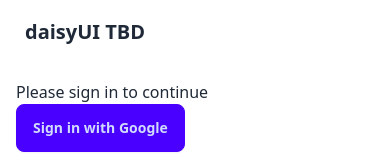
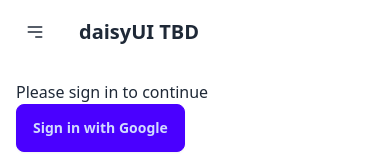
Before and after one commit to DhihanA/react-surveyor, a Next.js app: page / in a window 390 px wide. Shown: the top 160 px of the page. Built offline with nearby package versions, Linux system fonts and the light colour scheme; no server answers.

Commit message:
updated navbar to dynamically dep. on screen width

```diff
--- a/src/components/NavbarComponent.jsx
+++ b/src/components/NavbarComponent.jsx
@@ -1,3 +1,4 @@
+import { useState, useEffect } from "react";
 import Link from "next/link";
 import { useAuthState } from "react-firebase-hooks/auth";
 import { auth } from '@/firebase.js';
@@ -5,6 +6,30 @@
 
 export default function Navbar() {
     const [user, loading, error] = useAuthState(auth);
+    const [screenWidth, setScreenWidth] = useState(0);
+    // const [screenHeight, setScreenHeight] = useState(window.innerHeight);
+    // console.log(screenWidth);
+    // console.log('ahi was here');
+
+    useEffect(() => {
+      // need this check otherwise nextjs messes it up due to SSR
+      if (typeof window !== "undefined") {
+        const handleResize = () => setScreenWidth(window.innerWidth);
+        window.addEventListener('resize', handleResize);
+
+        // needed for cleanup, honestly wish I understood why this was needed
+        return () => window.removeEventListener('resize', handleResize);
+      }
+    }, []);
+
+    // https://medium.com/@malikhamzav/how-to-close-daisyui-dropdown-on-click-ea65c5749410
+    // need it to unfocus the dropdown element after clicking it
+    const handleClick = () => {
+      const elem = document.activeElement;
+      if (elem) {
+        elem?.blur();
+      }
+    };
 
     if (loading) {
         return (
@@ -24,7 +49,35 @@
       <>
         <div className="navbar bg-base-100">
             <div className="navbar-start">
-                <a className="btn btn-ghost text-xl">daisyUI TBD</a>
+              {screenWidth >= 1024 ? (
+                undefined
+              ) : (
+                // nabbed this from prev proj
+                <div className="dropdown">
+                  {/* <div tabIndex={0} role="button" className="btn m-1">Click</div> */}
+                  <label tabIndex="0" className="btn btn-ghost lg:hidden">
+                    <svg
+                      xmlns="http://www.w3.org/2000/svg"
+                      className="h-5 w-5"
+                      fill="none"
+                      viewBox="0 0 24 24"
+                      stroke="currentColor"
+                    >
+                      <path
+                        strokeLinecap="round"
+                        strokeLinejoin="round"
+                        strokeWidth="2"
+                        d="M4 6h16M4 12h16m-7 6h7"
+                      />
+                    </svg>
+                  </label>
+                    <ul tabIndex={0} className="menu menu-compact dropdown-content mt-3 p-2 shadow bg-base-100 rounded-box w-52">
+                        <Link href='/' className="btn btn-ghost text-sm" onClick={handleClick}>{user ? "Home" : "Sign In"}</Link>
+                        <Link href='/info' className="btn btn-ghost text-sm" onClick={handleClick}>What Is This?</Link>
+                    </ul>
+                </div>
+              )}
+              <Link href='/' className="btn btn-ghost text-xl">daisyUI TBD</Link>
             </div>
 
 
```
